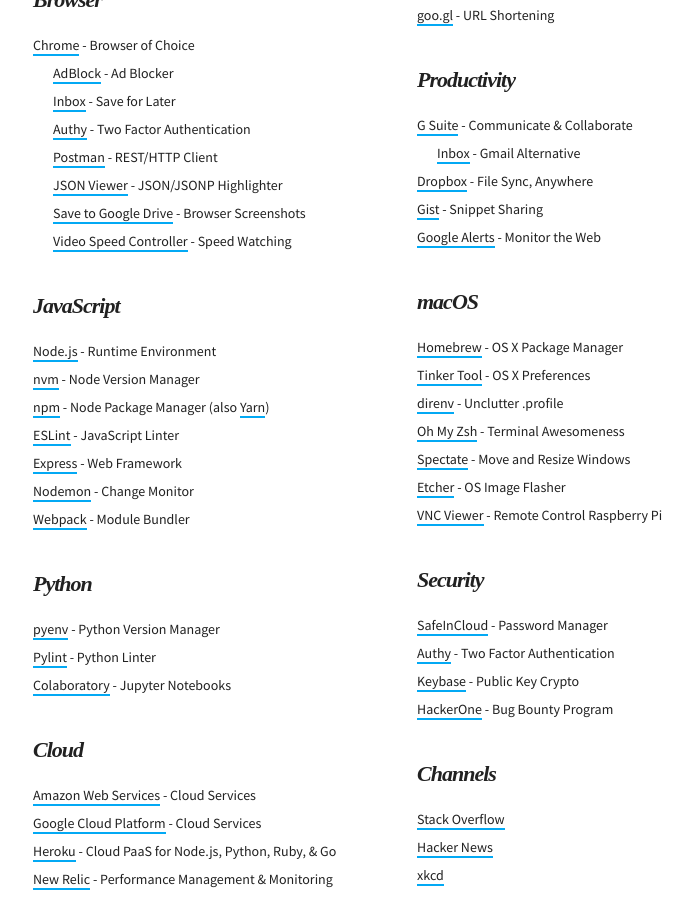
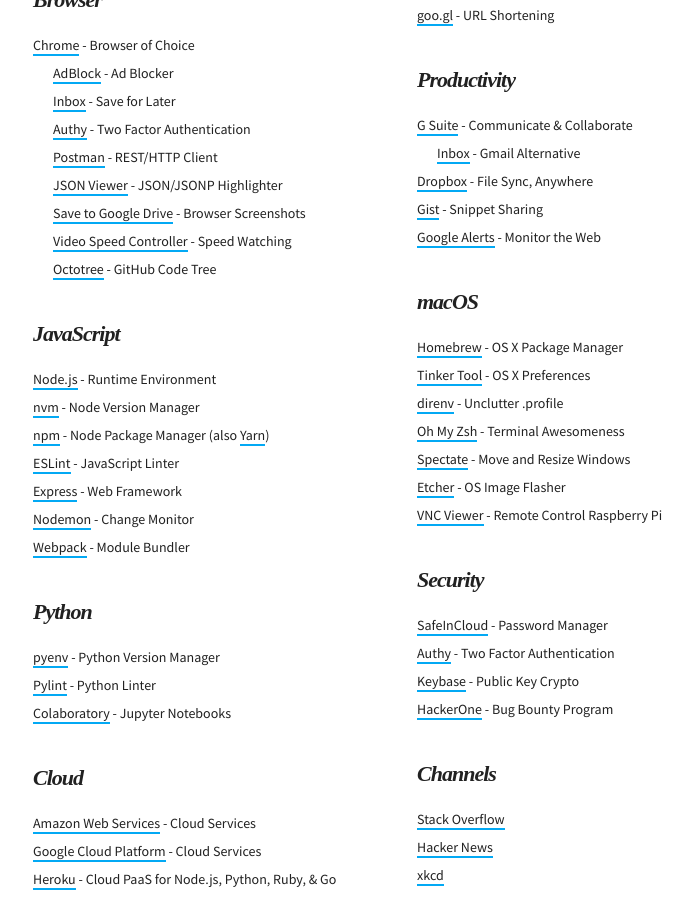
Before and after one commit to martinbuberl/martinbuberl.github.io, a Jekyll site: the page built from resources.md, in a window 1280 px wide and 900 px high, scrolled down 794 px. Shown: the whole window, without its empty margins (232-925 px from the left). Built offline with Jekyll 4.4.1, drawn with Linux system fonts in a browser that asks for light colours; nearby versions of some CDN libraries; some web fonts are replaced.

Commit message:
Add new extension

```diff
--- a/resources.md
+++ b/resources.md
@@ -43,6 +43,7 @@ Here are my bookmarks of software, services and resources, the essentials if you
           <li><a target="_blank" href="https://chrome.google.com/webstore/detail/json-viewer/gbmdgpbipfallnflgajpaliibnhdgobh">JSON Viewer</a> - JSON/JSONP Highlighter</li>
           <li><a target="_blank" href="https://chrome.google.com/webstore/detail/save-to-google-drive/gmbmikajjgmnabiglmofipeabaddhgne">Save to Google Drive</a> - Browser Screenshots</li>
           <li><a target="_blank" href="https://chrome.google.com/webstore/detail/video-speed-controller/nffaoalbilbmmfgbnbgppjihopabppdk">Video Speed Controller</a> - Speed Watching</li>
+          <li><a target="_blank" href="https://chrome.google.com/webstore/detail/octotree/bkhaagjahfmjljalopjnoealnfndnagc">Octotree</a> - GitHub Code Tree</li>
         </ul>
       </li>
     </ul>
```
